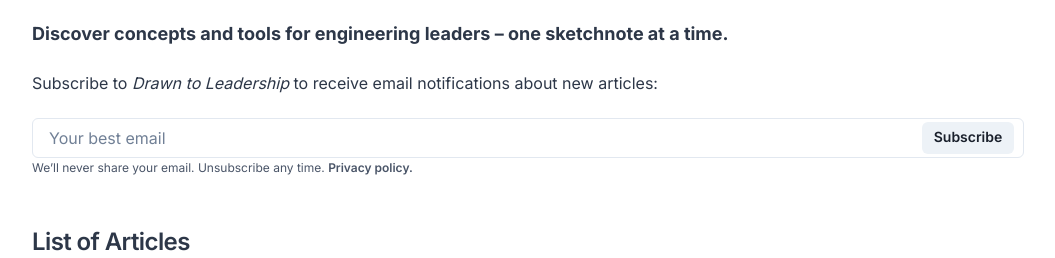
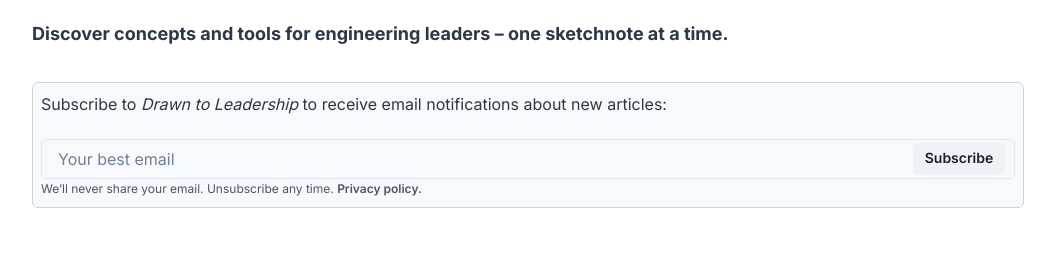
Before and after one commit to choefele/claushoefele.com, a Next.js app: page /newsletter in a window 1280 px wide. Shown: the part 149-407 px from the top of the page, without its empty margins (112-1167 px from the left). Built offline with nearby package versions, Linux system fonts and the light colour scheme; no server answers.

Commit message:
Render box around subscribe form

```diff
--- a/src/pages/newsletter.tsx
+++ b/src/pages/newsletter.tsx
@@ -23,11 +23,18 @@
           Discover concepts and tools for engineering leaders – one sketchnote
           at a time.
         </P>
-        <P>
+        <P
+          border="1px solid lightgray"
+          borderRadius="md"
+          p="0.5rem"
+          background="gray.50"
+          mt="2rem"
+        >
+          {' '}
           Subscribe to <em>Drawn to Leadership</em> to receive email
           notifications about new articles:
+          <SubscribeForm optedInEmail={email} />
         </P>
-        <SubscribeForm optedInEmail={email} />
         <H2>List of Articles</H2>
         <Ul>
           {posts.map((post) => {
```
